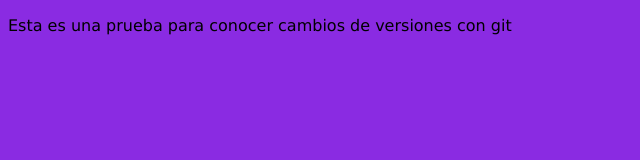
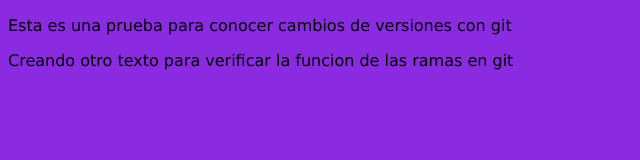
Before and after one commit to LCJazmin/Git-GitHub_Curso, a plain HTML site: page index.html in a window 1280 px wide. Shown: the whole page, without its empty margins (0-640 px from the left). Drawn offline with Linux system fonts and the light colour scheme.

Commit message:
Se modifica contenido de index.html

```diff
--- a/index.html
+++ b/index.html
@@ -9,5 +9,6 @@
 </head>
 <body>
     <p>Esta es una prueba para conocer cambios de versiones con git</p>
+    <p>Creando otro texto para verificar la funcion de las ramas en git</p>
 </body>
 </html>
```
